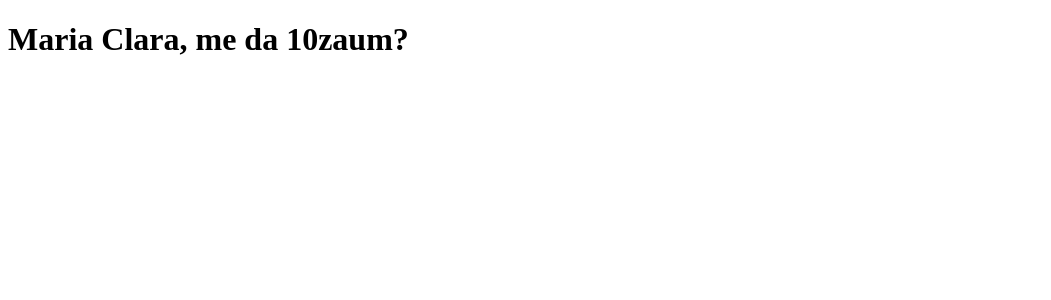
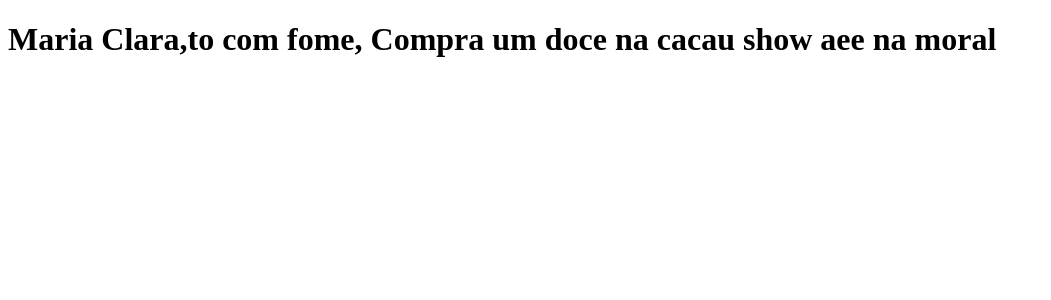
Before and after one commit to matheusribeiroavila/newspapel, a Next.js app: page / in a window 1280 px wide. Shown: the top 300 px of the page, without its empty margins (0-1051 px from the left). Built offline with nearby package versions, Linux system fonts and the light colour scheme.

Commit message:
modyfied the phrase

```diff
--- a/pages/index.js
+++ b/pages/index.js
@@ -1,5 +1,5 @@
 function Home() {
-    return <h1>Maria Clara, me da 10zaum?</h1>
+    return <h1>Maria Clara,to com fome, Compra um doce na cacau show aee na moral</h1>
 }
 
 export default Home;
```
